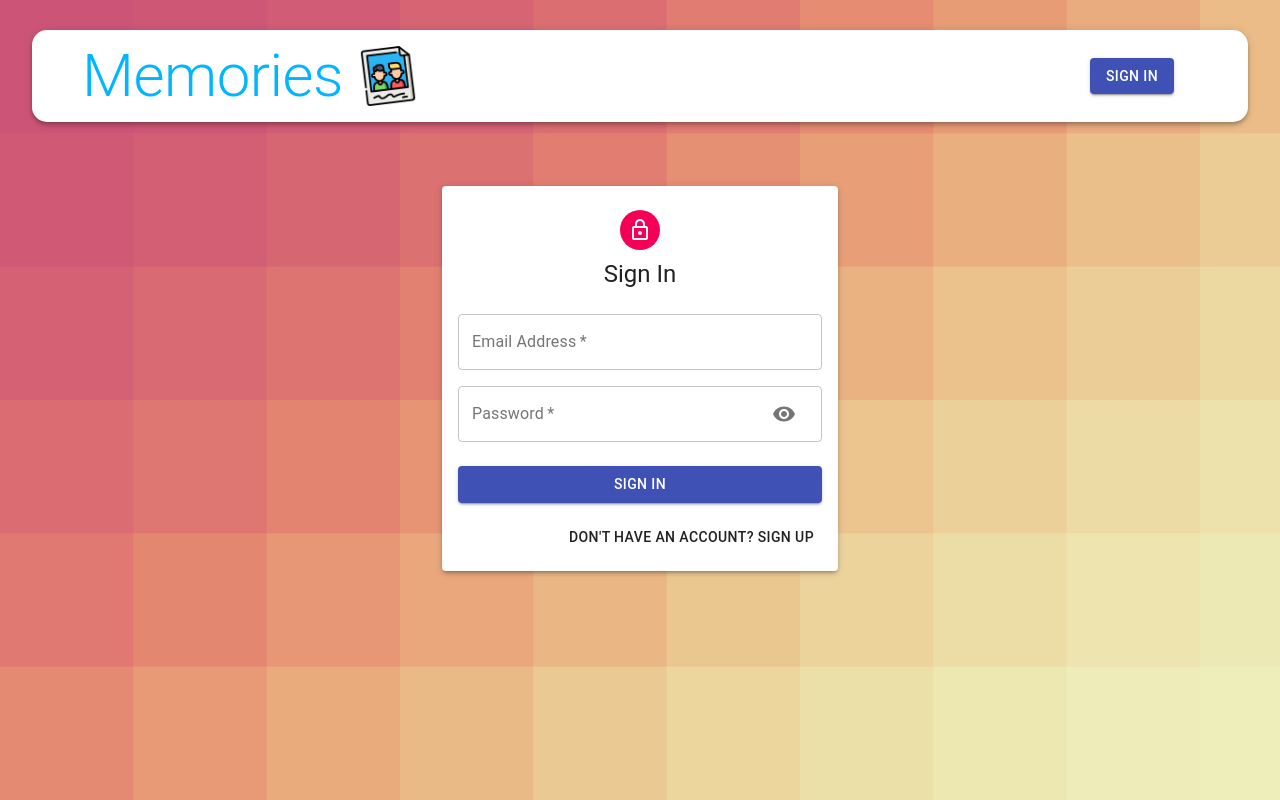
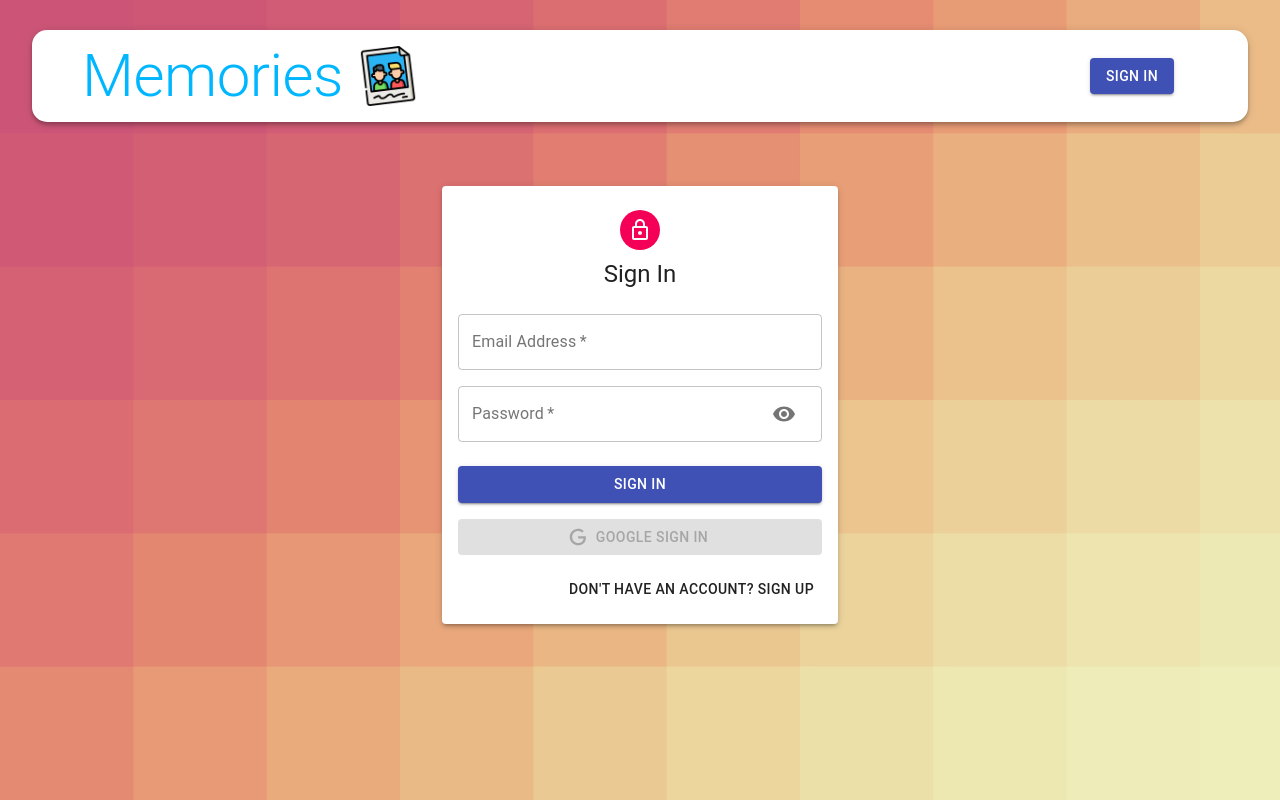
Before and after one commit to mohit9494/memories-app, a React (Create React App) app in the folder client/: page /auth in a window 1280 px wide. Built offline with nearby package versions, Linux system fonts and the light colour scheme.

Commit message:
Added Google Sign In Button

```diff
--- a/client/package.json
+++ b/client/package.json
@@ -14,6 +14,7 @@
     "react": "^18.0.0",
     "react-dom": "^18.0.0",
     "react-file-base64": "^1.0.3",
+    "react-google-login": "^5.2.2",
     "react-redux": "^8.0.0",
     "react-router-dom": "^6.3.0",
     "react-scripts": "5.0.1",
--- a/client/src/components/Auth/Auth.js
+++ b/client/src/components/Auth/Auth.js
@@ -1,10 +1,13 @@
-import React, { useState } from 'react'
+import React, { useState } from 'react';
+import { Avatar, Button, Paper, Grid, Typography, Container } from '@material-ui/core';
+import { GoogleLogin } from 'react-google-login'
 
-import { Avatar, Button, Paper, Grid, Typography, Container } from '@material-ui/core';
+
 import LockOutlinedIcon from '@material-ui/icons/LockOutlined'
 
 import useStyles from "./styles";
 import Input from './Input';
+import Icon from './icon';
 
 const Auth = () => {
 
@@ -26,6 +29,14 @@
 
     const handleChange = () => {
 
+
+    }
+
+    const googleSuccess = async (res) => {
+        console.log(res)
+    }
+
+    const googleFailure = () => {
 
     }
 
@@ -53,6 +64,19 @@
                     <Button type="submit" fullWidth variant="contained" color="primary" className={classes.submit}>
                         {isSignup ? 'Sign Up' : 'Sign In'}
                     </Button>
+                    <GoogleLogin
+                        clientId='27236899150-k0po190vahmj2avp05fnujinlibc5ut6.apps.googleusercontent.com'
+                        render={
+                            (renderProps) => (
+                                <Button className={classes.googleButton} color="primary" fullWidth onClick={renderProps.onClick} disabled={renderProps.disabled} startIcon={<Icon />} variant="contained">
+                                    Google Sign In
+                                </Button>
+                            )
+                        }
+                        onSuccess={googleSuccess}
+                        onFailure={googleFailure}
+                        cookiePolicy="single_host_origin"
+                    />
                 </form>
                 <Grid container justify="flex-end">
                     <Grid item>
--- /dev/null
+++ b/client/src/components/Auth/icon.js
@@ -0,0 +1,12 @@
+import React from 'react';
+
+const icon = () => (
+    <svg style={{ width: '20px', height: '20px' }} viewBox="0 0 24 24">
+        <path
+            fill="currentColor"
+            d="M21.35,11.1H12.18V13.83H18.69C18.36,17.64 15.19,19.27 12.19,19.27C8.36,19.27 5,16.25 5,12C5,7.9 8.2,4.73 12.2,4.73C15.29,4.73 17.1,6.7 17.1,6.7L19,4.72C19,4.72 16.56,2 12.1,2C6.42,2 2.03,6.8 2.03,12C2.03,17.05 6.16,22 12.25,22C17.6,22 21.5,18.33 21.5,12.91C21.5,11.76 21.35,11.1 21.35,11.1V11.1Z"
+        />
+    </svg>
+);
+
+export default icon;
```
Also changed, not shown: 1 other file (tests, documents, lock files or other folders).
